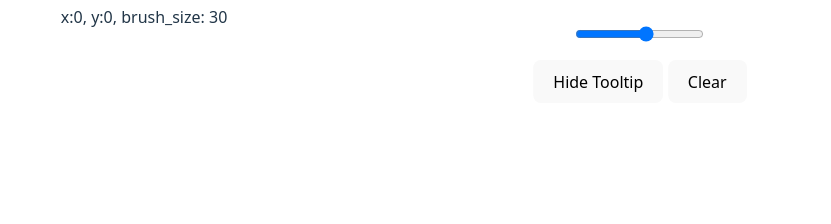
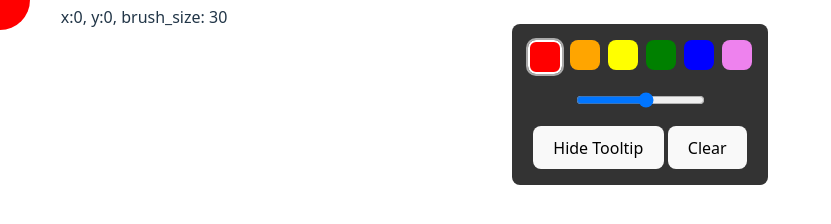
Before and after one commit to ekoret/ms-paint, a website built with Vite: page index.html in a window 1280 px wide. Shown: the whole page, without its empty margins (0-831 px from the left). Built offline with nearby package versions, Linux system fonts and the light colour scheme.

Commit message:
feature: add swatches
fix: overlapping issues

```diff
--- a/index.html
+++ b/index.html
@@ -8,6 +8,7 @@
   </head>
   <body>
     <div id="controls">
+      <div id="swatches"></div>
       <input
         id="brush-size"
         type="range"
--- a/src/App.ts
+++ b/src/App.ts
@@ -12,6 +12,7 @@ export class App {
   private brushSizeSlider: HTMLInputElement;
   private hideTooltipButton: HTMLButtonElement;
   private clearButton: HTMLButtonElement;
+  private swatches: HTMLDivElement;
 
   private canvasWrapper: HTMLDivElement;
 
@@ -22,6 +23,7 @@ export class App {
     x: 0,
     y: 0,
   };
+  private selectedColor: string = "";
 
   constructor(brushSelector: string, drawSelector: string) {
     this.brushCanvas = this.getCanvas(brushSelector);
@@ -32,11 +34,13 @@ export class App {
 
     this.canvasWrapper = DOMHelper.getEl<HTMLDivElement>(".canvas-wrapper");
 
+    this.swatches = DOMHelper.getEl<HTMLDivElement>("#swatches");
     this.clearButton = DOMHelper.getEl<HTMLButtonElement>("#clear");
     this.brushSizeSlider = DOMHelper.getEl<HTMLInputElement>("#brush-size");
     this.hideTooltipButton =
       DOMHelper.getEl<HTMLButtonElement>("#toggle-tooltip");
 
+    this.initSwatches();
     this.resize();
     this.bindEvents();
   }
@@ -79,7 +83,24 @@ export class App {
     this.clearButton.addEventListener("click", () =>
       this.clearCanvas(this.drawContext)
     );
+
+    // Handle clicking swatches
+    this.swatches.addEventListener("click", (event) =>
+      this.onSwatchClick(event)
+    );
   }
+
+  private onSwatchClick = (event: PointerEvent) => {
+    const swatch = event.target as HTMLDivElement;
+
+    if (!swatch.classList.contains("swatch")) return;
+
+    Array.from(this.swatches.children).forEach((child) =>
+      child.classList.remove("selected")
+    );
+    swatch.classList.add("selected");
+    this.selectedColor = swatch.style.backgroundColor;
+  };
 
   private toggleTooltip = () => {
     this.showTooltip = !this.showTooltip;
@@ -98,7 +119,7 @@ export class App {
   public animate = () => {
     this.clearCanvas(this.brushContext);
 
-    this.brush?.update(this.mouse.x, this.mouse.y);
+    this.brush?.update(this.mouse.x, this.mouse.y, this.selectedColor);
     this.brush?.draw();
 
     requestAnimationFrame(this.animate);
@@ -169,6 +190,16 @@ export class App {
     this.drawCanvas.height = height;
   }
 
+  private initSwatches = () => {
+    const colors = ["red", "orange", "yellow", "green", "blue", "violet"];
+    const swatches = colors.map((color) => DOMHelper.createSwatch(color));
+
+    const firstSwatch = swatches[0];
+    firstSwatch.classList.add("selected");
+    this.selectedColor = firstSwatch.style.backgroundColor;
+    this.swatches.append(...swatches);
+  };
+
   private getContext(canvas: HTMLCanvasElement) {
     const context = canvas.getContext("2d");
     if (!context) throw new Error(`Missing context for: ${canvas}`);
--- a/src/Brush.ts
+++ b/src/Brush.ts
@@ -10,7 +10,7 @@ export class Brush {
   public y: number;
   public size: number;
   public isPressed: boolean;
-  public color: string = "white";
+  public color: string = "";
 
   constructor(ctx: CanvasRenderingContext2D, settings: BrushSettings) {
     this.ctx = ctx;
@@ -28,9 +28,10 @@ export class Brush {
     this.ctx.fill();
   }
 
-  update(x: number, y: number) {
+  update(x: number, y: number, color: string) {
     this.x = x;
     this.y = y;
+    this.color = color;
   }
 
   setIsPressed(isPressed: boolean) {
--- a/src/DOMHelper.ts
+++ b/src/DOMHelper.ts
@@ -4,4 +4,11 @@ export class DOMHelper {
     if (!el) throw new Error(`Could not get element: ${selector}`);
     return el;
   }
+
+  public static createSwatch(color: string) {
+    const swatch = document.createElement("div");
+    swatch.classList.add("swatch");
+    swatch.style.backgroundColor = color;
+    return swatch;
+  }
 }
--- a/src/custom.scss
+++ b/src/custom.scss
@@ -1,3 +1,7 @@
+:root {
+  --border-radius: 8px;
+}
+
 html,
 body {
   padding: 0;
@@ -15,12 +19,41 @@ body {
     left: 50%;
     top: 24px;
     transform: translateX(-50%);
-    z-index: 1;
+    z-index: 3;
 
     display: flex;
     flex-direction: column;
     gap: 1rem;
     align-items: center;
+
+    background-color: #333;
+    padding: 1rem;
+    border-radius: var(--border-radius);
+
+    &:hover {
+      cursor: auto;
+    }
+
+    & > * {
+      cursor: pointer;
+    }
+
+    #swatches {
+      display: flex;
+      gap: 0.5rem;
+
+      .swatch {
+        --size: 30px;
+        height: var(--size);
+        width: var(--size);
+        border-radius: var(--border-radius);
+
+        &.selected {
+          border: 2px solid white;
+          outline: 2px solid #aaa;
+        }
+      }
+    }
   }
 
   .canvas-wrapper {
@@ -33,5 +66,13 @@ body {
       top: 0;
       left: 0;
     }
+
+    #draw-canvas {
+      z-index: 1;
+    }
+
+    #brush-canvas {
+      z-index: 2;
+    }
   }
 }
```
